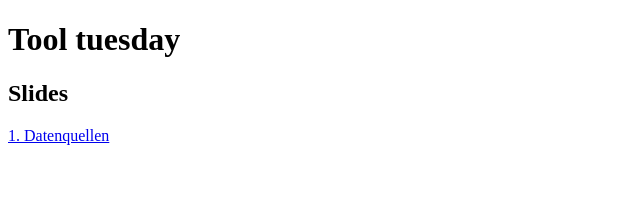
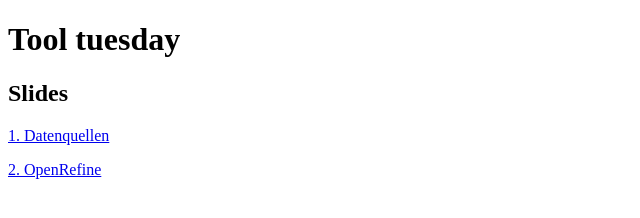
Before and after one commit to r0man-ist/tooltuesday, a plain HTML site: page docs/index.html in a window 1280 px wide. Shown: the whole page, without its empty margins (0-640 px from the left). Drawn offline with Linux system fonts and the light colour scheme.

Commit message:
update index

```diff
--- a/docs/index.html
+++ b/docs/index.html
@@ -6,7 +6,7 @@
 
 <h2>Slides</h2>
     <p><a href="https://r0man-ist.github.io/tooltuesday/slides/datenquellen.html">1. Datenquellen</a></p>
-    <!--<p><a href="https://r0man-ist.github.io/tooltuesday/slides/OpenRefine.html">2. OpenRefine</a></p> -->
+    <p><a href="https://r0man-ist.github.io/tooltuesday/slides/OpenRefine.html">2. OpenRefine</a></p>
 
 
 </body>
```
